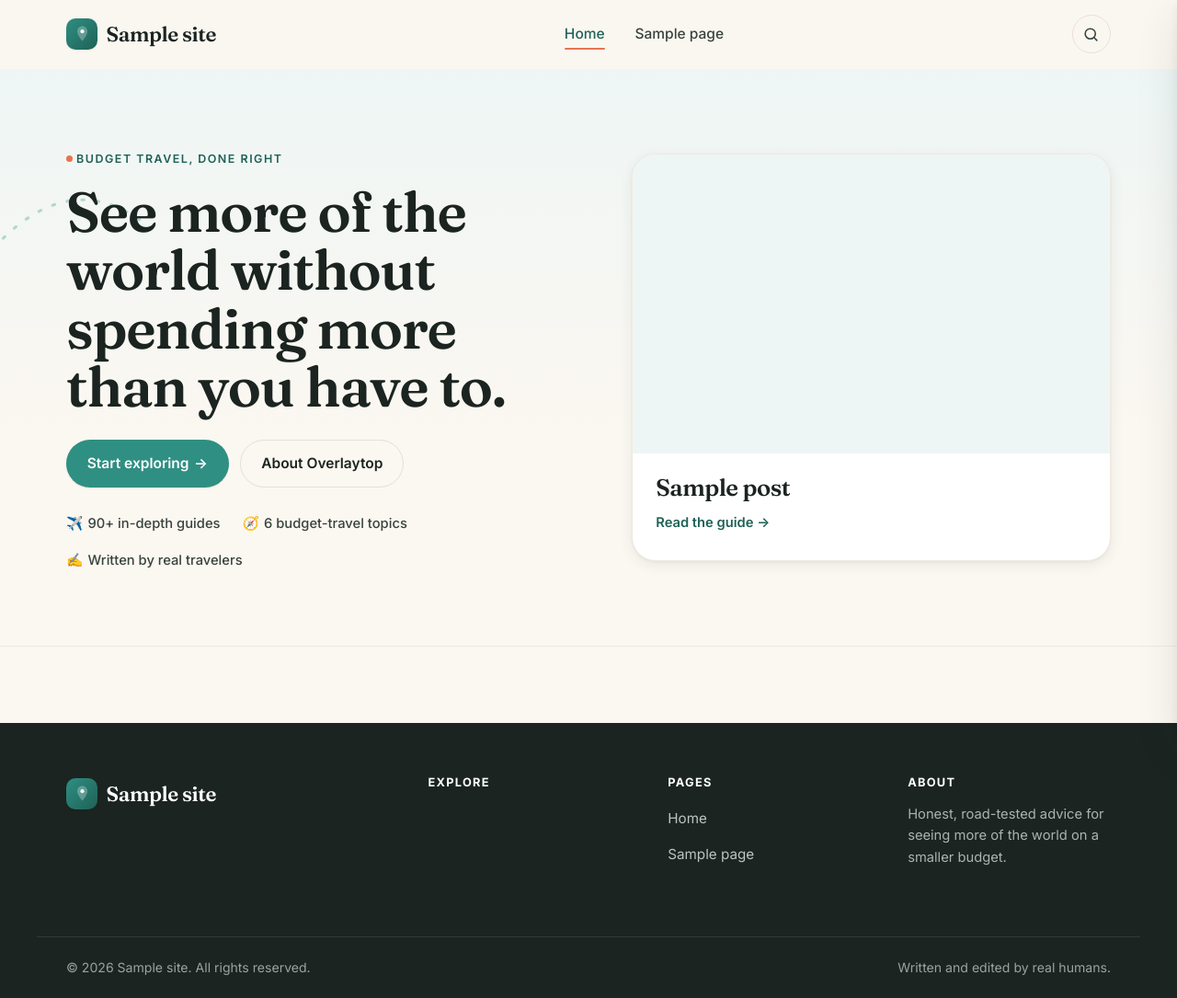
After one commit to Milanbhut/Travel-Wordpress, a WordPress theme: template wp-authority-builder/assets/master-theme/overlaytop/front-page.php in a window 1280 px wide. The commit adds this page. Shown: the whole page at 92% size. Run offline with PHP 8.4 and a stand-in for WordPress, Linux system fonts and the light colour scheme; the site name, menu and one post (Sample post) are stand-ins, and other content is empty.

Commit message:
feat: editorial hero (front-page) + contact info in brief
Co-Authored-By: Claude Opus 4.8 (1M context) <noreply@anthropic.com>

```diff
--- a/wp-authority-builder/assets/master-theme/overlaytop/assets/css/main.css
+++ b/wp-authority-builder/assets/master-theme/overlaytop/assets/css/main.css
@@ -213,6 +213,33 @@ p{margin-bottom:1.1em}
   .footer__top{grid-template-columns:1fr;gap:1.8rem}
   .footer__bottom{justify-content:center;text-align:center}
 }
+/* ==========================================================================
+   Editorial hero (front page)
+   ========================================================================== */
+.hero--editorial{position:relative;overflow:hidden;background:linear-gradient(180deg,var(--teal-50) 0%,var(--cream) 62%);border-bottom:1px solid var(--line-soft)}
+.hero__accents{position:absolute;inset:0;pointer-events:none}
+.hero__accent{position:absolute}
+.hero__accent--1{width:clamp(120px,16vw,200px);top:14%;left:-26px;color:var(--teal-300);opacity:.65}
+.hero__accent--2{width:54px;bottom:18%;right:7%;color:var(--accent);opacity:.34;transform:rotate(10deg)}
+.hero__inner{display:grid;grid-template-columns:1.05fr .95fr;gap:clamp(1.5rem,3vw,3.5rem);align-items:center;padding-block:clamp(2.8rem,2rem + 4vw,5rem);position:relative;z-index:1}
+.hero__lead .eyebrow{margin-bottom:1rem}
+.hero__title{font-size:clamp(2.3rem,1.4rem + 4vw,3.8rem);line-height:1.04;margin-bottom:1rem}
+.hero__sub{font-size:1.18rem;color:var(--text-muted);max-width:42ch;margin-bottom:1.6rem}
+.hero__cta{display:flex;gap:.8rem;flex-wrap:wrap;margin-bottom:1.7rem}
+.hero__trust{list-style:none;margin:0;padding:0;display:flex;flex-wrap:wrap;gap:.9rem 1.5rem}
+.hero__trust li{display:flex;align-items:center;gap:.55ch;font-size:.92rem;color:var(--ink-700);font-weight:500}
+.hero__featured{display:flex;flex-direction:column;background:var(--surface);border:1px solid var(--line-soft);border-radius:var(--radius-xl);overflow:hidden;box-shadow:var(--shadow);transition:transform var(--t),box-shadow var(--t)}
+.hero__featured:hover{transform:translateY(-5px);box-shadow:var(--shadow-lg)}
+.hero__featured-media{aspect-ratio:16/10;overflow:hidden;background:var(--teal-50);display:block}
+.hero__featured-media img{width:100%;height:100%;object-fit:cover}
+.hero__featured-body{display:flex;flex-direction:column;gap:.7rem;padding:1.4rem 1.6rem 1.7rem}
+.hero__featured-title{font-family:var(--font-serif);font-weight:600;font-size:clamp(1.3rem,1.05rem + 1vw,1.6rem);line-height:1.18;color:var(--ink-900);letter-spacing:-.02em}
+.hero__featured-more{font-family:var(--font-sans);font-weight:600;font-size:.92rem;color:var(--primary-strong)}
+@media (max-width:860px){
+  .hero__inner{grid-template-columns:1fr;gap:2rem}
+  .hero__accent--2{display:none}
+}
+
 @media (prefers-reduced-motion:reduce){
   *,*::before,*::after{animation-duration:.001ms!important;transition-duration:.001ms!important}
 }
--- /dev/null
+++ b/wp-authority-builder/assets/master-theme/overlaytop/front-page.php
@@ -0,0 +1,87 @@
+<?php
+/**
+ * Front page — editorial hero + featured + latest guides.
+ *
+ * @package Overlaytop
+ */
+
+get_header();
+
+$ot_hero = new WP_Query(
+	array(
+		'posts_per_page'      => 3,
+		'ignore_sticky_posts' => true,
+		'no_found_rows'       => true,
+		'post_status'         => 'publish',
+	)
+);
+?>
+<section class="hero hero--editorial">
+	<div class="hero__accents" aria-hidden="true">
+		<svg class="hero__accent hero__accent--1" viewBox="0 0 160 120"><path d="M6 96 Q80 6 154 70" fill="none" stroke="currentColor" stroke-width="2.5" stroke-dasharray="2 11" stroke-linecap="round"/></svg>
+		<svg class="hero__accent hero__accent--2" viewBox="0 0 64 64"><path d="M3 37 61 5 41 61l-9-21-29-3Z" fill="currentColor"/></svg>
+	</div>
+	<div class="container hero__inner">
+		<div class="hero__lead">
+			<span class="eyebrow"><?php esc_html_e( 'Budget travel, done right', 'overlaytop' ); ?></span>
+			<h1 class="hero__title"><?php esc_html_e( 'See more of the world without spending more than you have to.', 'overlaytop' ); ?></h1>
+			<p class="hero__sub"><?php echo esc_html( get_bloginfo( 'description' ) ); ?></p>
+			<div class="hero__cta">
+				<a class="btn" href="#latest"><?php esc_html_e( 'Start exploring', 'overlaytop' ); ?> <span class="btn__arrow" aria-hidden="true">&rarr;</span></a>
+				<a class="btn btn--ghost" href="<?php echo esc_url( home_url( '/about/' ) ); ?>"><?php esc_html_e( 'About Overlaytop', 'overlaytop' ); ?></a>
+			</div>
+			<ul class="hero__trust">
+				<li><span aria-hidden="true">&#9992;&#65039;</span> <?php esc_html_e( '90+ in-depth guides', 'overlaytop' ); ?></li>
+				<li><span aria-hidden="true">&#129517;</span> <?php esc_html_e( '6 budget-travel topics', 'overlaytop' ); ?></li>
+				<li><span aria-hidden="true">&#9997;&#65039;</span> <?php esc_html_e( 'Written by real travelers', 'overlaytop' ); ?></li>
+			</ul>
+		</div>
+
+		<?php
+		if ( $ot_hero->have_posts() ) :
+			$ot_hero->the_post();
+			$ot_hero_cats = get_the_category();
+			?>
+			<a class="hero__featured" href="<?php the_permalink(); ?>">
+				<span class="hero__featured-media">
+					<?php
+					if ( has_post_thumbnail() ) {
+						the_post_thumbnail( 'overlaytop_hero', array( 'loading' => 'eager' ) );
+					}
+					?>
+				</span>
+				<span class="hero__featured-body">
+					<?php if ( ! empty( $ot_hero_cats ) ) : ?>
+						<span class="cat-pill"><?php echo esc_html( $ot_hero_cats[0]->name ); ?></span>
+					<?php endif; ?>
+					<span class="hero__featured-title"><?php the_title(); ?></span>
+					<span class="hero__featured-more"><?php esc_html_e( 'Read the guide', 'overlaytop' ); ?> &rarr;</span>
+				</span>
+			</a>
+		<?php endif; ?>
+	</div>
+</section>
+
+<?php if ( $ot_hero->have_posts() ) : ?>
+	<section class="section" id="latest">
+		<div class="container">
+			<header class="section__head">
+				<div>
+					<span class="eyebrow"><?php esc_html_e( 'Fresh off the road', 'overlaytop' ); ?></span>
+					<h2 style="margin-top:.4rem"><?php esc_html_e( 'Latest guides', 'overlaytop' ); ?></h2>
+				</div>
+			</header>
+			<div class="card-grid">
+				<?php
+				while ( $ot_hero->have_posts() ) :
+					$ot_hero->the_post();
+					get_template_part( 'template-parts/card' );
+				endwhile;
+				?>
+			</div>
+		</div>
+	</section>
+<?php endif; ?>
+<?php
+wp_reset_postdata();
+get_footer();
--- a/wp-authority-builder/config/overlaytop.brief.json
+++ b/wp-authority-builder/config/overlaytop.brief.json
@@ -6,6 +6,11 @@
     "name": "Overlaytop",
     "wordmark": "Overlaytop",
     "tagline": "Smart, honest ways to see more of the world and spend a lot less doing it."
+  },
+  "contact": {
+    "email": "info@overlaytop.com",
+    "country_of_operation": null,
+    "country_placeholder": "[INSERT ACTUAL COUNTRY OF OPERATION]"
   },
   "design": {
     "fonts": { "heading": "Fraunces", "body": "Inter" },
```
